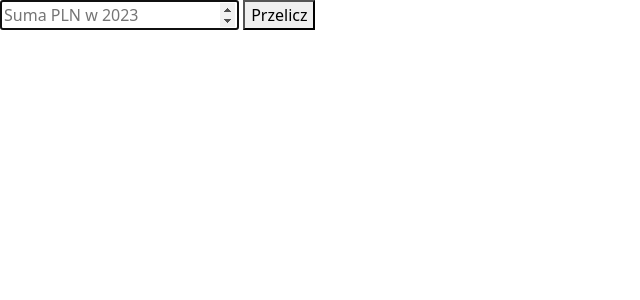
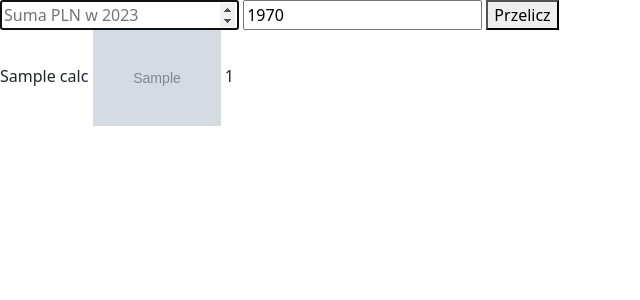
Before and after one commit to Skyblueborb/hackathon_2023, a Flask app: template templates/converter.html in a window 1280 px wide. Shown: the top 300 px of the page, without its empty margins (0-640 px from the left). Run offline with Flask 2, Linux system fonts and the light colour scheme; the template is opened without the code that fills it: most values are stand-ins (such as "Sample title", 1, 10 or a date in 2020); grey boxes marked "Sample" are stand-in pictures.

Commit message:
curreny: implement the flask requests for currency converter

```diff
--- a/app.py
+++ b/app.py
@@ -1,10 +1,40 @@
-from flask import Flask, render_template, request
+from math import exp
+from typing import Dict
+from flask import Flask, redirect, render_template, request
+from currency import *
 
 app = Flask(__name__)
+
+
+NOMINALS = Counter()
+CALC = 0
+
 
 @app.route("/")
 def index():
     return render_template("index.html")
-@app.route("/converter")
+
+
+@app.route("/converter", methods=["GET", "POST"])
 def converter():
-    return render_template("converter.html")
+    global NOMINALS
+    global CALC
+
+    if request.method == "GET":
+        nominals, calc = NOMINALS, CALC
+        NOMINALS, CALC = Counter(), 0
+        return render_template("converter.html", nominals=nominals, calc=calc)
+
+    if request.method == "POST":
+        sum = request.form.get("sum")
+        if "-" in sum:
+            return redirect("/converter")
+        year = request.form.get("year")
+        try:
+            fact = factor(int(year))
+        except (NotImplementedError, ValueError):
+            return redirect("/converter")
+        CALC = calculate(float(sum), fact)
+        NOMINALS = getNominals(CALC)
+
+        return redirect("/converter")
--- a/currency.py
+++ b/currency.py
@@ -2,38 +2,54 @@ import requests
 from bs4 import BeautifulSoup
 from collections import Counter
 from math import floor
+
 DOLLAR_COURSE_FACTOR = 100.0
 CURRENT_PAY = 76153.80
 ZUS = "https://www.zus.pl/baza-wiedzy/skladki-wskazniki-odsetki/wskazniki/przecietne-wynagrodzenie-w-latach"
+
+
 def csv_reader(path: str) -> dict[float, str]:
     if not isinstance(path, str):
         raise TypeError
-    with open(path, 'r') as file:
+    with open(path, "r") as file:
         rawData = []
         for i in file:
             rawData.append(i[:-1])
         data = [i.split(",") for i in rawData]
-        return {numCleaner(i[0]) : i[1] for i in data}
-def numCleaner(number: str) -> float: # czyści wprowadzoną wartość z dziwnych formatacji
+        return {numCleaner(i[0]): i[1] for i in data}
+
+
+def numCleaner(
+    number: str,
+) -> float:  # czyści wprowadzoną wartość z dziwnych formatacji
     output = number.replace(" ", "", -1).replace(",", ".", -1)
     try:
         return float(output)
     except Exception:
         raise ValueError
-def factor(year: int) -> float: # średnia pensja dla roku [year]
+
+
+def factor(year: int) -> float:  # średnia pensja dla roku [year]
     if year not in range(1960, 1980):
-        raise NotImplementedError# robimy tylko dla lat 1960-79
-    soup = BeautifulSoup(requests.get(ZUS).text, 'html.parser')
-    return numCleaner((soup.select(".zus-cms>table>tbody>tr>td")[1::3][year-1950]).text)
-calculate = lambda amount, fact: (-1 if amount < 0 else round((amount/fact)*CURRENT_PAY, 2))# (-1): error
+        raise NotImplementedError  # robimy tylko dla lat 1960-79
+    soup = BeautifulSoup(requests.get(ZUS).text, "html.parser")
+    return numCleaner(
+        (soup.select(".zus-cms>table>tbody>tr>td")[1::3][year - 1950]).text
+    )
+
+
+calculate = lambda amount, fact: (
+    -1 if amount < 0 else round((amount / fact) * CURRENT_PAY, 2)
+)  # (-1): error
+
+
 def getNominals(money: float) -> Counter[str]:
     noms = csv_reader("nominals.csv")
     count = Counter()
-    curMoney = money
+    curMoney = money + 0.00001
     for val, nom in reversed(noms.items()):
         temp = floor(curMoney // val)
         if temp:
             count[nom] += temp
-            curMoney -= val*temp
+            curMoney -= val * temp
     return count
-print(getNominals(3.50))
--- a/templates/converter.html
+++ b/templates/converter.html
@@ -2,7 +2,19 @@
 
 {% block body %}
 
-<input autocomplete="off" autofocus name="name" placeholder="Suma PLN w 2023" type="number">
-<button type="submit">Przelicz</button>
+
+        <form action="/converter" method="post">
+            <input autocomplete="off" autofocus name="sum" placeholder="Suma PLN w 2023" type="number">
+            <input autocomplete="off" autofocus name="year" placeholder="Rok"
+            type="number" value="1970">
+            <button type="submit">Przelicz</button>
+        </form>
+
+
+        <a> {{ calc }} </a>
+        {% for image, count in nominals.items() %}
+            <img src="{{ image }}" alt="Example image" width="10%">
+            <a> {{ count }}</a>
+        {% endfor %}
 
 {% endblock %}
```
